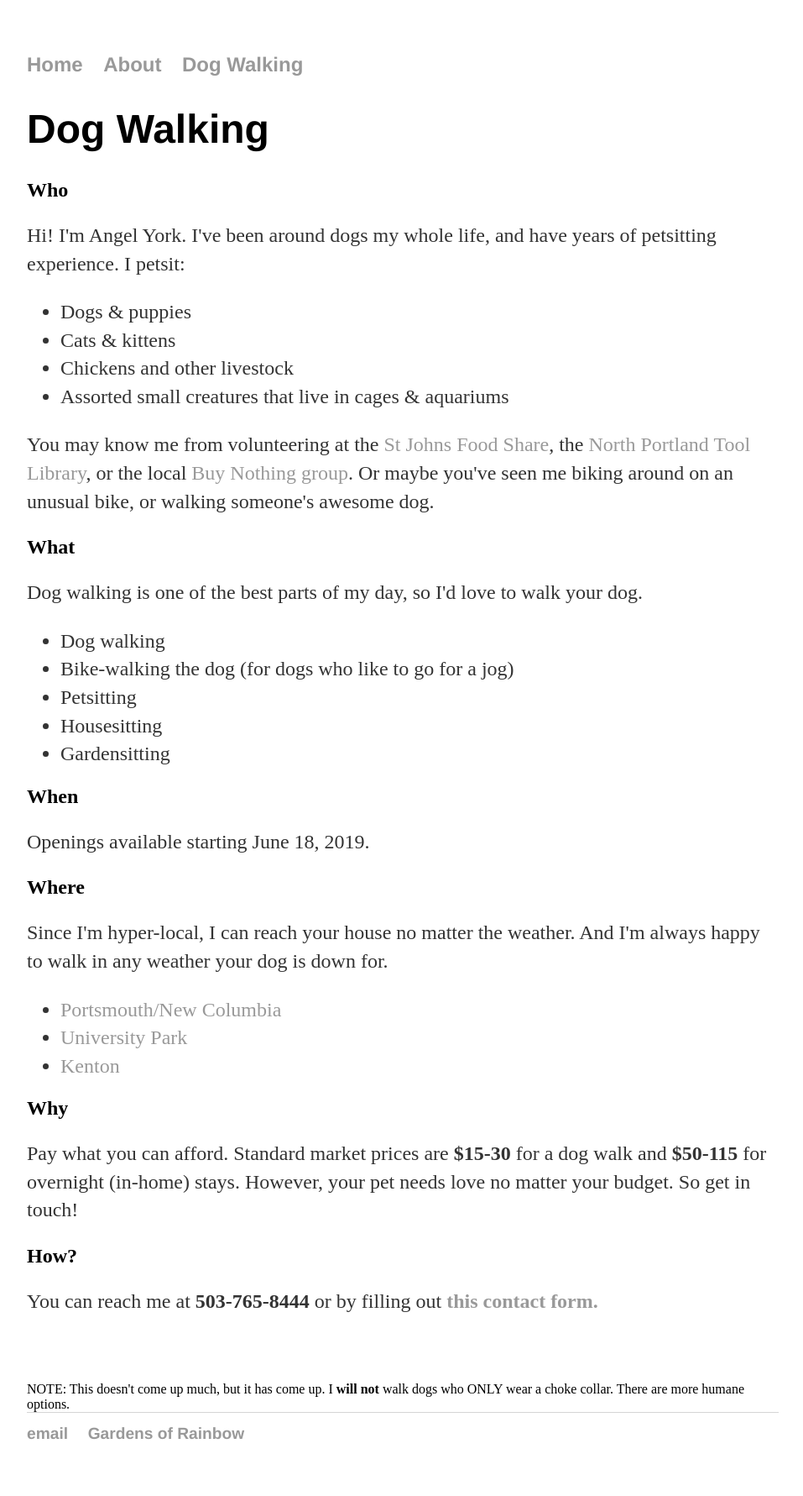
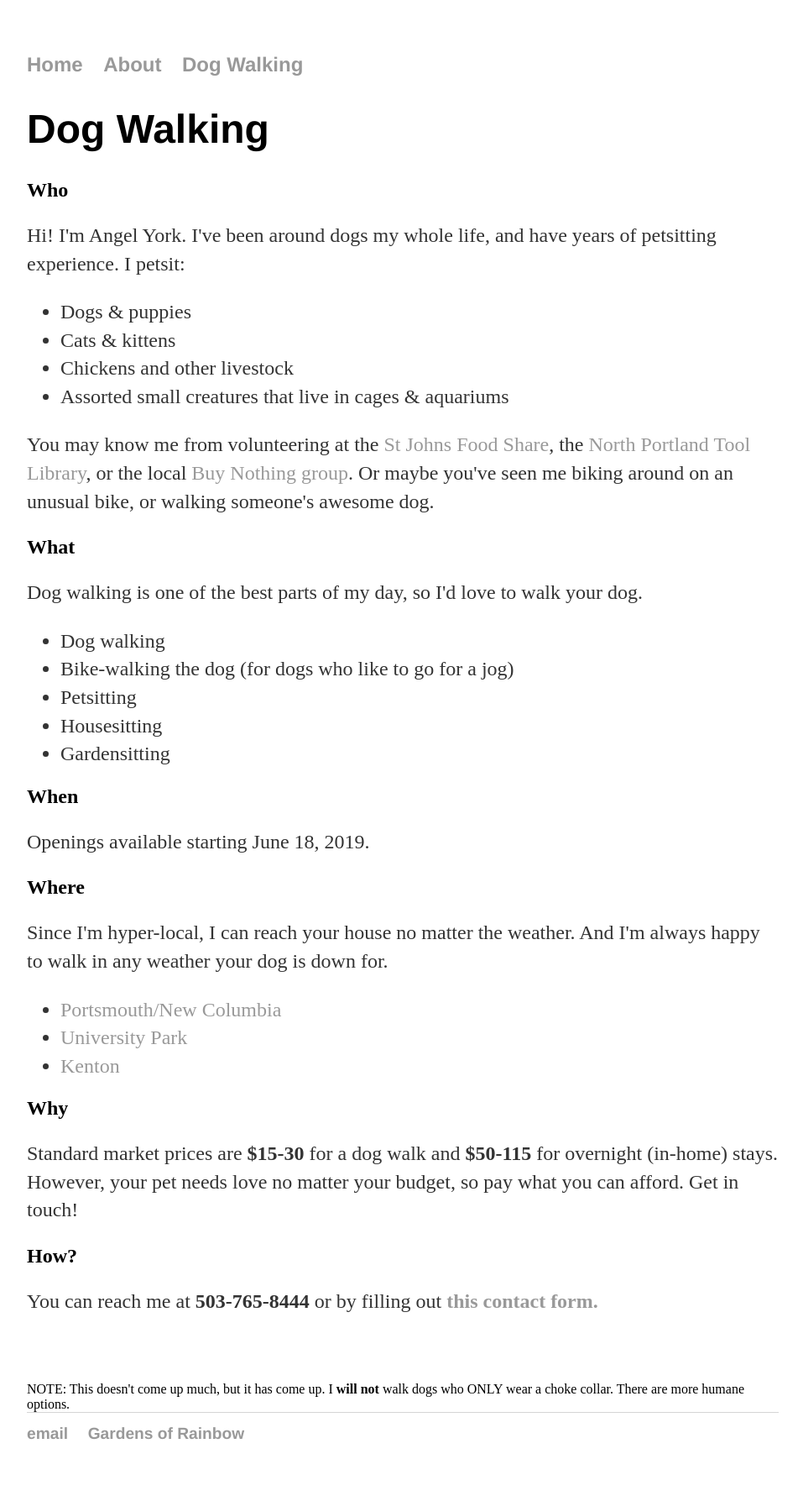
Before and after one commit to aniola/aniola.github.io, a Jekyll site: the page dog-walking/index.html, which Jekyll copies as it is, in a window 1280 px wide. Shown: the whole page at 84% size, without its empty margins (160-1117 px from the left). Built offline with Jekyll 4.4.1, drawn with Linux system fonts in a browser that asks for light colours.

```diff
--- a/dog-walking/index.html
+++ b/dog-walking/index.html
@@ -44,8 +44,8 @@
         <li><a href="https://www.portlandoregon.gov/civic/article/58584">Kenton</a>
     </ul>
     <h2>Why</h2>
-	<p>Pay what you can afford.  Standard market prices are <b>$15-30</b> for a dog walk and <b>$50-115</B> for overnight (in-home) stays.
-		However, your pet needs love no matter your budget. So get in touch!</p>
+	<p> Standard market prices are <b>$15-30</b> for a dog walk and <b>$50-115</B> for overnight (in-home) stays.
+		However, your pet needs love no matter your budget, so pay what you can afford. Get in touch!</p>
 
 </div><!-- /.blurb -->
 	  <h2>How?</h2><p>
```
